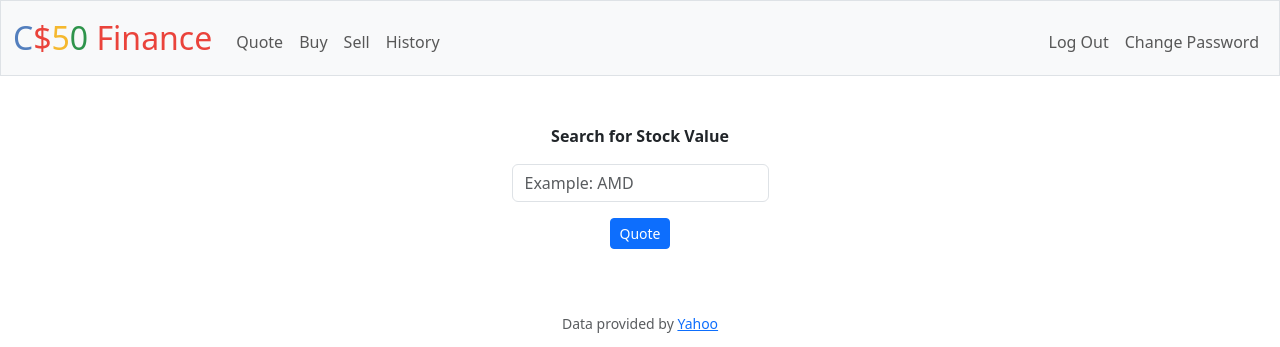
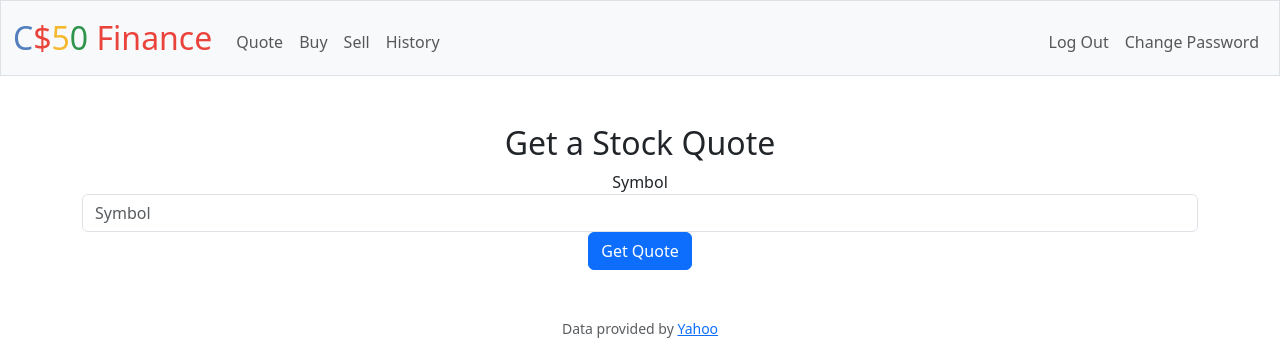
Before and after one commit to minortypo/cs50x, a Flask app: page /quote in a window 1280 px wide. Shown: the top 347 px of the page. Run offline with Flask 3, Linux system fonts and the light colour scheme; the visitor is signed in with stand-in values (Sample User, id 1); some libraries are stand-ins or nearby versions.

Commit message:
Update quote.html

```diff
--- a/week-9/pset9/templates/quote.html
+++ b/week-9/pset9/templates/quote.html
@@ -1,5 +1,3 @@
-<!-- 'Quote' Page -->
-
 {% extends "layout.html" %}
 
 {% block title %}
@@ -7,11 +5,14 @@
 {% endblock %}
 
 {% block main %}
-    <form action="/quote" method="post">
-        <div class="mb-3">
-            <label class="mb-3 fw-bold" for="quote">Search for Stock Value</label>
-            <input class="form-control mx-auto w-auto mb-3" id="symbol" name="symbol" placeholder="Example: AMD" minlength=1 required>
-            <button class="btn btn-primary btn-sm" type="submit">Quote</button>
-        </div>
+    <h2>Get a Stock Quote</h2>
+    <form class="form-group" action="/quote" method="post">
+        <label for="symbol">Symbol</label>
+        <input class="form-control" type="text" name="symbol" id="symbol" placeholder="Symbol">
+        <button class="btn btn-primary" type="submit">Get Quote</button>
     </form>
+    {% if quote %}
+        <h3>{{ quote['symbol'] }}</h3>
+        <p>Price: {{ quote['price']|usd }}</p>
+    {% endif %}
 {% endblock %}
```
